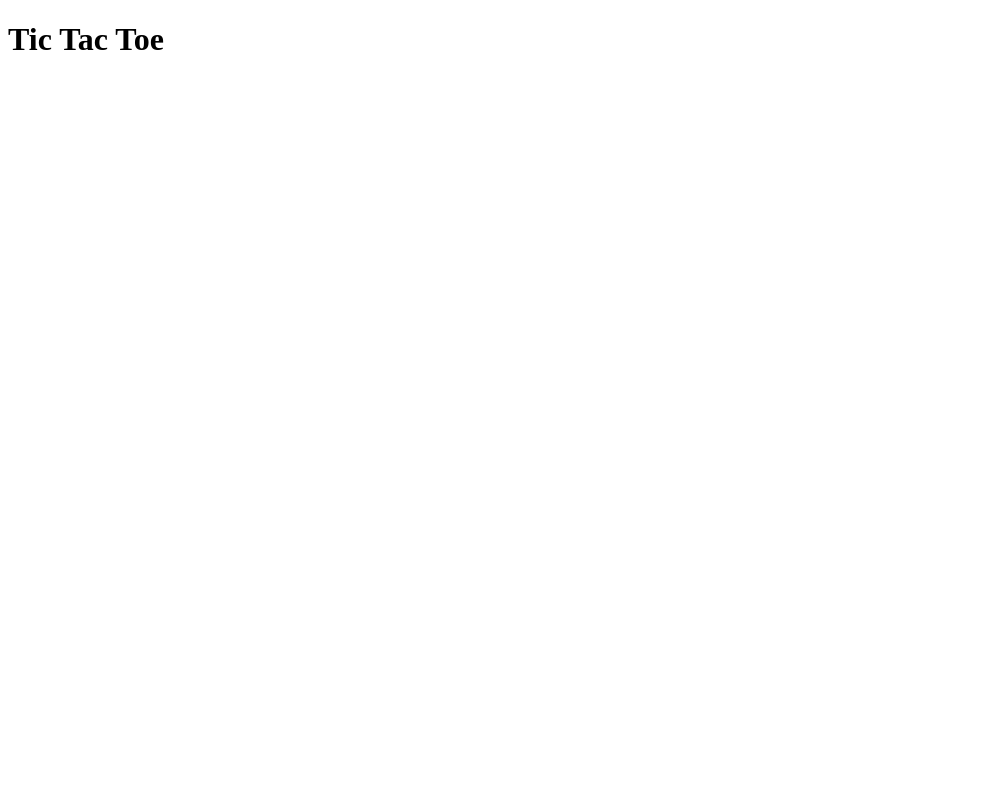
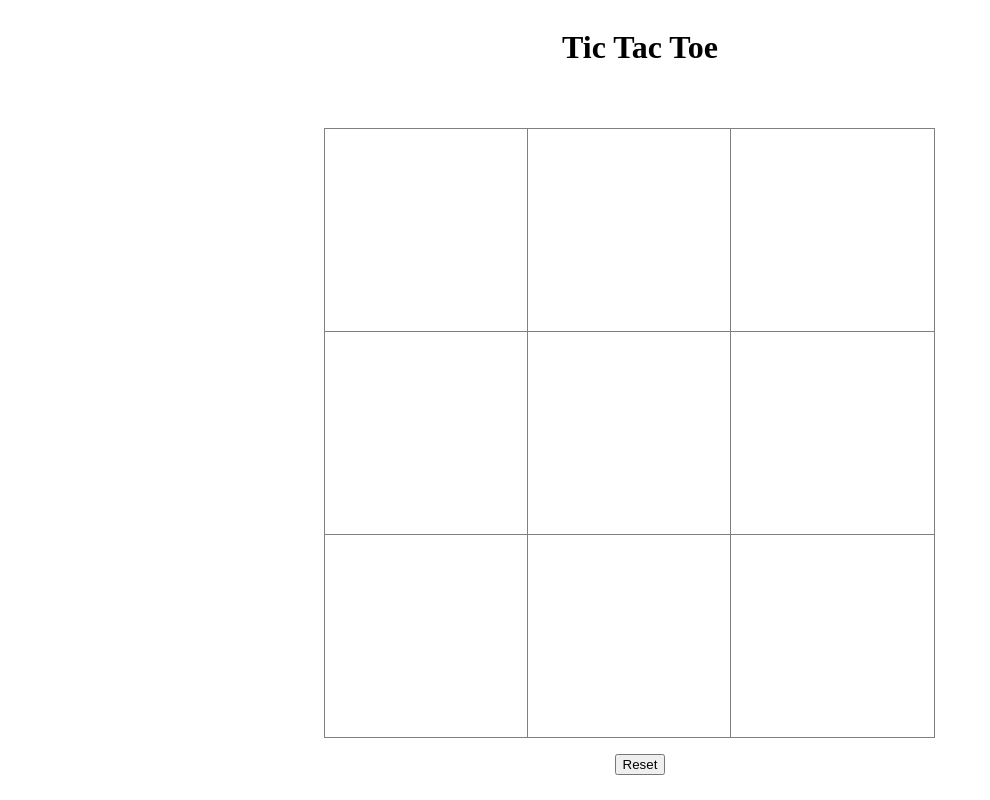
Before and after one commit to shermscissors/tic-tac-toe, a plain HTML site: page index.html in a window 1280 px wide. Shown: the whole page, without its empty margins (0-990 px from the left). Drawn offline with Linux system fonts and the light colour scheme.

Commit message:
Scaffold

```diff
--- a/index.html
+++ b/index.html
@@ -9,6 +9,20 @@
 </head>
 <body>
     <h1>Tic Tac Toe</h1>
+   <div id="container">
+    <h2></h2>
+    <div id="grid">
+        <div class="box" id="0"></div>
+        <div class="box" id="1"></div>
+        <div class="box" id="2"></div>
+        <div class="box" id="3"></div>
+        <div class="box" id="4"></div>
+        <div class="box" id="5"></div>
+        <div class="box" id="6"></div>
+        <div class="box" id="7"></div>
+        <div class="box" id="8"></div>
+    </div>
+    <button>Reset</button>
     <script src="/script.js"></script>
 </body>
 </html>
--- a/style.css
+++ b/style.css
@@ -0,0 +1,51 @@
+* {
+	box-sizing: border-box;
+}
+
+body {
+	display: flex;
+	flex-direction: column;
+	align-items: center;
+	justify-content: center;
+}
+
+#container {
+	width: 50%;
+	display: flex;
+	flex-direction: column;
+	align-items: center;
+}
+
+#grid {
+	display: flex;
+	flex-wrap: wrap;
+	width: 100%;
+}
+
+.box {
+	padding: 16%;
+	background-size: cover;
+	background-position: center;
+	/* Remove double borders: https://stackoverflow.com/questions/37231144/how-can-i-make-a-3x3-grid-box-that-contains-9-input-textboxes-without-double-bor/37231694 */
+	/* Add left and top border to all cells */
+	border: 0;
+	border-left: 1px solid gray;
+	border-top: 1px solid gray;
+}
+
+button {
+	margin-top: 1rem;
+}
+
+/* Add right border to elements at the end of rows */
+.box:nth-child(3n) {
+	border-right: 1px solid gray;
+}
+
+/* Add bottom border to elements at the bottom */
+.box:nth-child(n + 7) {
+	border-bottom: 1px solid gray;
+}
+white_check_mark
+eyes
+raised_hands
```
